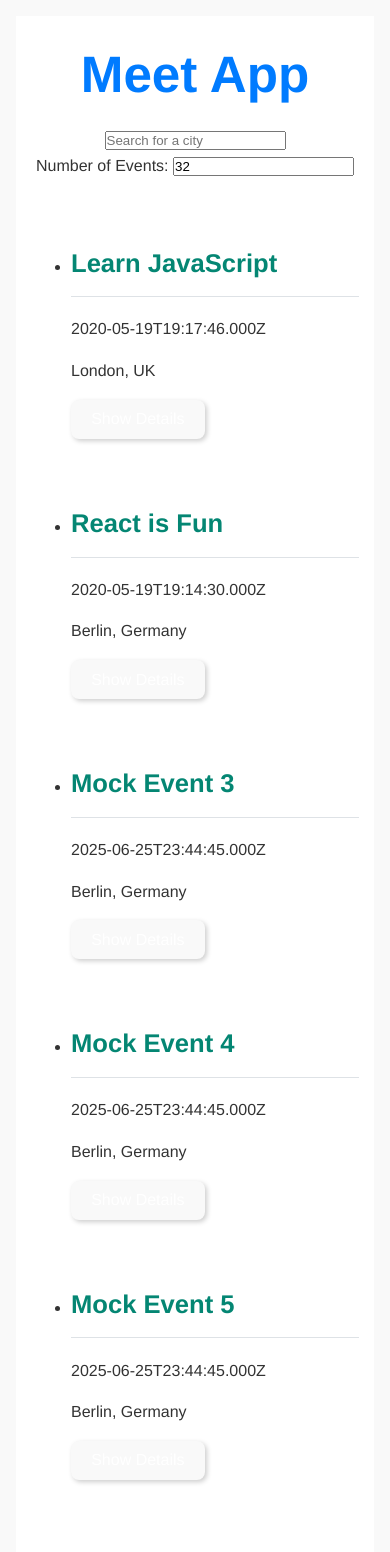
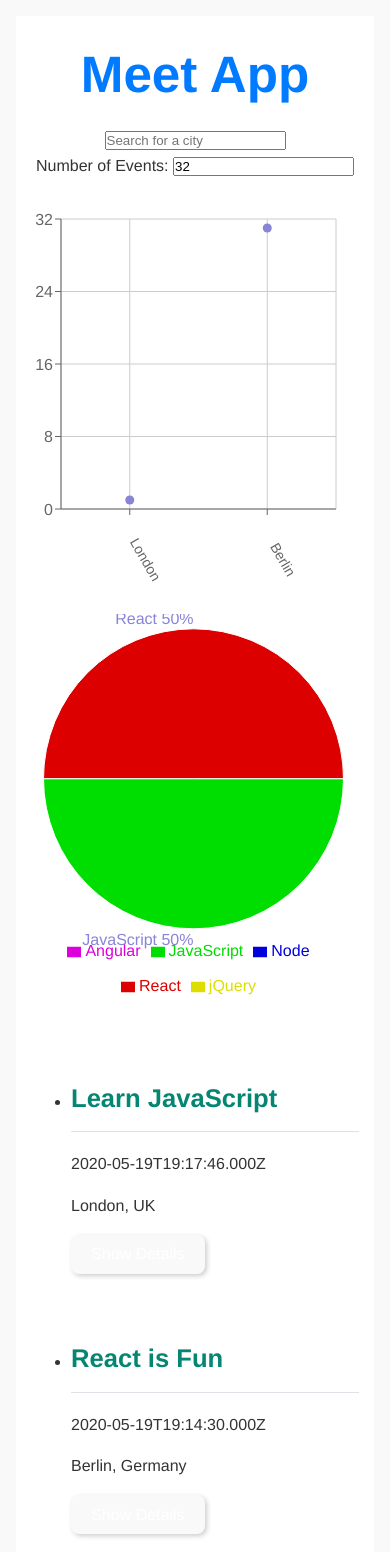
Before and after one commit to ivencomur/meet, a React (Vite) app: page / in a window 390 px wide. Shown: the top 1552 px of the page. Built offline with nearby package versions, Linux system fonts and the light colour scheme.

Commit message:
Completed Data Visualization features and final PWA task

```diff
--- a/package.json
+++ b/package.json
@@ -14,6 +14,7 @@
     "googleapis": "^150.0.1",
     "react": "^18.3.1",
     "react-dom": "^18.3.1",
+    "recharts": "^3.1.0",
     "vite-plugin-pwa": "^1.0.1",
     "workbox-core": "^7.3.0",
     "workbox-expiration": "^7.3.0",
@@ -41,6 +42,6 @@
     "jest-cucumber": "^4.5.0",
     "jest-environment-jsdom": "^30.0.2",
     "puppeteer": "^18.1.0",
-    "vite": "^5.3.1"
+    "vite": "^7.0.5"
   }
 }
--- a/src/App.css
+++ b/src/App.css
@@ -19,7 +19,6 @@
   line-height: 1.6;
   background-color: #f9f9f9;
   color: #333;
-
   display: flex;
   justify-content: center;
   align-items: flex-start;
@@ -32,7 +31,6 @@
   max-width: none;
   padding: 20px;
   background-color: #ffffff;
-
   border-radius: 0;
   box-shadow: none;
   text-align: center;
@@ -46,12 +44,7 @@
   box-sizing: border-box;
 }
 
-h1,
-h2,
-h3,
-h4,
-h5,
-h6 {
+h1, h2, h3, h4, h5, h6 {
   font-weight: bold;
   margin-top: 1.5em;
   margin-bottom: 0.75em;
@@ -134,7 +127,6 @@
   font-size: 1rem;
 }
 
-/* Code Blocks */
 code {
   background-color: #e9ecef;
   padding: 0.2em 0.4em;
@@ -161,6 +153,16 @@
   text-align: left;
 }
 
+.charts-container {
+  display: grid;
+  grid-template-columns: 1fr 1fr;
+  gap: 20px;
+  justify-content: center;
+  margin: 20px auto;
+  max-width: 100%;
+}
+
+
 @media (max-width: 768px) {
   body {
     font-size: 16px;
@@ -178,4 +180,9 @@
   h2 {
     font-size: 1.6rem;
   }
+
+  .charts-container {
+    grid-template-columns: 1fr;
+    gap: 15px;
+  }
 }
--- a/src/App.jsx
+++ b/src/App.jsx
@@ -3,6 +3,8 @@
 import EventList from './components/EventList';
 import CitySearch from './components/CitySearch';
 import NumberOfEvents from './components/NumberOfEvents';
+import CityEventsChart from './components/CityEventsChart';
+import EventGenresChart from './components/EventGenresChart';
 import { getEvents, extractLocations } from './api';
 import { InfoAlert, ErrorAlert, WarningAlert } from './components/Alert';
 
@@ -70,6 +72,7 @@
         {infoAlert && <InfoAlert text={infoAlert} />}
         {errorAlert && <ErrorAlert text={errorAlert} />}
         {warningAlert && <WarningAlert text={warningAlert} />}
+
         <CitySearch
           allLocations={locations}
           setCurrentCity={this.setCurrentCity}
@@ -79,6 +82,12 @@
           setCurrentNOE={this.setCurrentNOE}
           setErrorAlert={(text) => this.setState({ errorAlert: text })}
         />
+
+        <div className="charts-container">
+          <CityEventsChart allLocations={locations} events={events} />
+          <EventGenresChart events={events} />
+        </div>
+
         <EventList events={events} />
       </div>
     );
--- /dev/null
+++ b/src/components/CityEventsChart.jsx
@@ -0,0 +1,60 @@
+import { useState, useEffect } from 'react'; // Removed React import
+import {
+  ScatterChart,
+  Scatter,
+  XAxis, YAxis,
+  CartesianGrid,
+  Tooltip,
+  ResponsiveContainer
+} from 'recharts';
+
+const CityEventsChart = ({ allLocations, events }) => {
+  const [data, setData] = useState([]);
+
+  useEffect(() => {
+    // Move getData inside useEffect or use useCallback for stability
+    const getData = () => {
+      const data = allLocations.map((location) => {
+        const count = events.filter((event) => event.location === location).length;
+        const city = location.split(/, | - /)[0];
+        return { city, count };
+      });
+      return data;
+    };
+
+    setData(getData());
+  }, [allLocations, events]); // Changed dependencies to allLocations and events directly
+
+  return (
+    <ResponsiveContainer width="99%" height={400}>
+      <ScatterChart
+        margin={{
+          top: 20,
+          right: 20,
+          bottom: 60,
+          left: -30,
+        }}
+      >
+        <CartesianGrid />
+        <XAxis
+          type="category"
+          dataKey="city"
+          name="City"
+          angle={60}
+          interval={0}
+          tick={{ dx: 20, dy: 40, fontSize: 14 }}
+        />
+        <YAxis
+          type="number"
+          dataKey="count"
+          name="Number of events"
+          allowDecimals={false}
+        />
+        <Tooltip cursor={{ strokeDasharray: '3 3' }} />
+        <Scatter name="Events by City" data={data} fill="#8884d8" />
+      </ScatterChart>
+    </ResponsiveContainer>
+  );
+};
+
+export default CityEventsChart;
--- /dev/null
+++ b/src/components/EventGenresChart.jsx
@@ -0,0 +1,74 @@
+import { useState, useEffect, useMemo } from 'react'; // Added useMemo
+import {
+  PieChart,
+  Pie,
+  ResponsiveContainer,
+  Cell,
+  Legend
+} from 'recharts';
+
+const EventGenresChart = ({ events }) => {
+  const [data, setData] = useState([]);
+
+
+  const genres = useMemo(() => ['React', 'JavaScript', 'Node', 'jQuery', 'Angular'], []);
+
+  const colors = useMemo(() => ['#DD0000', '#00DD00', '#0000DD', '#DDDD00', '#DD00DD'], []);
+
+  useEffect(() => {
+    const getData = () => {
+      const data = genres.map((genre) => {
+        const filteredEvents = events.filter((event) =>
+          event.summary.toLowerCase().includes(genre.toLowerCase())
+        );
+        return {
+          name: genre,
+          value: filteredEvents.length
+        };
+      });
+      return data;
+    };
+
+    setData(getData());
+  }, [events, genres]);
+
+  const renderCustomizedLabel = ({ cx, cy, midAngle, outerRadius, percent, index }) => {
+    const RADIAN = Math.PI / 180;
+    const radius = outerRadius;
+    const x = cx + radius * Math.cos(-midAngle * RADIAN) * 1.07;
+    const y = cy + radius * Math.sin(-midAngle * RADIAN) * 1.07;
+
+    return percent ? (
+      <text
+        x={x}
+        y={y}
+        fill="#8884d8"
+        textAnchor={x > cx ? 'start' : 'end'}
+        dominantBaseline="central"
+      >
+        {`${genres[index]} ${(percent * 100).toFixed(0)}%`}
+      </text>
+    ) : null;
+  };
+
+  return (
+    <ResponsiveContainer width="99%" height={400}>
+      <PieChart>
+        <Pie
+          data={data}
+          dataKey="value"
+          labelLine={false}
+          label={renderCustomizedLabel}
+          outerRadius={150}
+        >
+          {data.map((entry, index) => (
+            <Cell key={`cell-${index}`} fill={colors[index % colors.length]} />
+          ))}
+        </Pie>
+        <Legend verticalAlign="bottom" align="center" />
+      </PieChart>
+    </ResponsiveContainer>
+  );
+};
+
+export default EventGenresChart;
```
Also changed, not shown: setupTests.js (+16 -0 lines), 1 other file (tests, documents, lock files or other folders).
